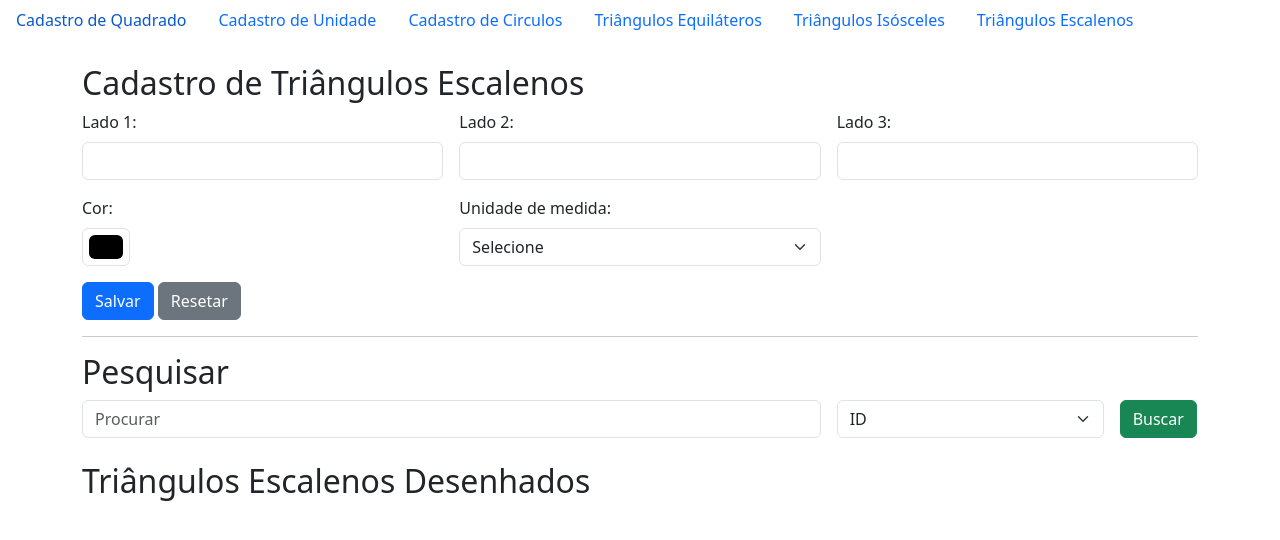
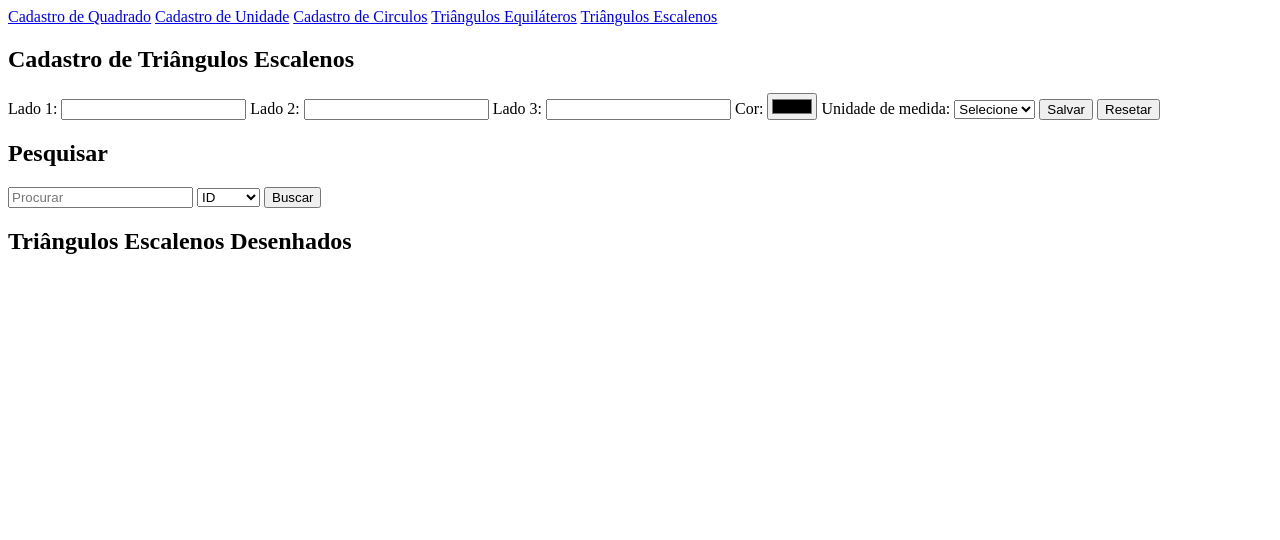
Before and after one commit to GustavoLucasFeuser/triangulo, a PHP site: page /index5.php in a window 1280 px wide. Shown: the top 540 px of the page. Run offline with PHP 8.4, Linux system fonts and the light colour scheme; data comes from the database, SQL or seed files in the repository; data that the repository does not hold is empty.

Commit message:
Pronto, na medida do possível

```diff
--- a/Triangulo-Equilatero/index3.php
+++ b/Triangulo-Equilatero/index3.php
@@ -18,7 +18,7 @@ $lista = Triangulo::listar($tipo, $busca); // Busca os triângulos conforme a bu
 
 <head>
     <title>Formulário de criação de formas</title>
-    <link href="https://cdn.jsdelivr.net/npm/bootstrap@5.3.3/dist/css/bootstrap.min.css" rel="stylesheet">
+
 </head>
 
 <body>
--- a/Triangulos-Escalenos/index5.php
+++ b/Triangulos-Escalenos/index5.php
@@ -24,7 +24,7 @@ if ($_SERVER['REQUEST_METHOD'] == 'POST' && isset($_POST['acao']) && $_POST['aca
     $unidade = new Unidade($id_unidade);
 
     // Criação de um novo objeto TrianguloEscaleno
-    $trianguloEscaleno = new TrianguloEscaleno(0, $lado1, $lado2, $lado3, $unidade, $cor);
+    $trianguloEscaleno = new TrianguloEscaleno(0, $lado1, $lado2, $lado3, $cor, $unidade);
 
     // Tente incluir o triângulo escaleno no banco de dados
     try {
@@ -38,35 +38,23 @@ if ($_SERVER['REQUEST_METHOD'] == 'POST' && isset($_POST['acao']) && $_POST['aca
 ?>
 
 <head>
-    <title>Formulário de criação de triângulos escalenos</title>
-    <link href="https://cdn.jsdelivr.net/npm/bootstrap@5.3.3/dist/css/bootstrap.min.css" rel="stylesheet">
+    <title>Triângulos Escalenos</title>
 </head>
 
 <body>
 
-    <div class="container mt-4">
-
     <h2>Cadastro de Triângulos Escalenos</h2>
-        <form action="TrianguloEscaleno.php" method="post" class="row g-3" onsubmit="return validarEntradas()">
-            <div class="col-md-4">
-                <label for="lado1" class="form-label">Lado 1:</label>
-                <input type="number" name="lado1" id="lado1" class="form-control" required>
-            </div>
-            <div class="col-md-4">
-                <label for="lado2" class="form-label">Lado 2:</label>
-                <input type="number" name="lado2" id="lado2" class="form-control" required>
-            </div>
-            <div class="col-md-4">
-                <label for="lado3" class="form-label">Lado 3:</label>
-                <input type="number" name="lado3" id="lado3" class="form-control" required>
-            </div>
-            <div class="col-md-4">
-                <label for="cor" class="form-label">Cor:</label>
-                <input type="color" name="cor" id="cor" class="form-control form-control-color" value="#000000">
-            </div>
-            <div class="col-md-4">
-                <label for="medida" class="form-label">Unidade de medida:</label>
-                <select name='medida' id='medida' class="form-select" required>
+    <form action="TrianguloEscaleno.php" method="post">
+        <label>Lado 1:</label>
+        <input type="number" name="lado1" required>
+        <label>Lado 2:</label>
+        <input type="number" name="lado2" required>
+        <label>Lado 3:</label>
+        <input type="number" name="lado3" required>
+        <label>Cor:</label>
+        <input type="color" name="cor" value="#000000">
+        <label>Unidade de medida:</label>
+        <select name='medida' required>
             <option value="0">Selecione</option>
             <?php
             $uniLista = Unidade::listar();
@@ -75,59 +63,24 @@ if ($_SERVER['REQUEST_METHOD'] == 'POST' && isset($_POST['acao']) && $_POST['aca
             }
             ?>
         </select>
-            </div>
-
-            <div class="col-12">
-                <button type="submit" name="acao" value="salvar" class="btn btn-primary">Salvar</button>
-                <button type="reset" class="btn btn-secondary">Resetar</button>
-            </div>
+        <button type="submit" name="acao" value="salvar">Salvar</button>
+        <button type="reset">Resetar</button>
     </form>
 
-        <script>
-            function validarEntradas() {
-                const lado1 = parseFloat(document.getElementById('lado1').value);
-                const lado2 = parseFloat(document.getElementById('lado2').value);
-                const lado3 = parseFloat(document.getElementById('lado3').value);
-
-                if (lado1 <= 0 || lado2 <= 0 || lado3 <= 0) {
-                    alert("Os lados devem ser maiores que zero.");
-                    return false;
-                }
-
-                if (lado1 === lado2 || lado1 === lado3 || lado2 === lado3) {
-                    alert("Os lados devem ser diferentes.");
-                    return false;
-                }
-
-                return true; // Permite o envio do formulário
-            }
-        </script>
-
-
-        <hr>
-
     <h2>Pesquisar</h2>
-        <form action="" method="get" class="row g-3">
-            <div class="col-md-8">
-                <input type="text" name="busca" id="busca" class="form-control" placeholder="Procurar">
-            </div>
-            <div class="col-md-3">
-                <select name="tipo" id="tipo" class="form-select">
+    <form action="" method="get">
+        <input type="text" name="busca" placeholder="Procurar">
+        <select name="tipo">
             <option value="1">ID</option>
             <option value="2">Lado 1</option>
             <option value="3">Lado 2</option>
             <option value="4">Lado 3</option>
         </select>
-            </div>
-            <div class="col-md-1">
-                <button type="submit" class="btn btn-success">Buscar</button>
-            </div>
+        <button type="submit">Buscar</button>
     </form>
 
-        <br>
-
     <h2>Triângulos Escalenos Desenhados</h2>
-        <div class="row" style="display: flex; flex-wrap: wrap;">
+    <div>
         <?php
         foreach ($lista as $trianguloEscaleno) {
             $lado1 = $trianguloEscaleno->getLado1();
@@ -136,51 +89,28 @@ if ($_SERVER['REQUEST_METHOD'] == 'POST' && isset($_POST['acao']) && $_POST['aca
             $unidade = $trianguloEscaleno->getUnidade()->getNome();
             $cor = $trianguloEscaleno->getCor();
 
-                // Usar a fórmula de Herão para calcular a área do triângulo
-                $s = ($lado1 + $lado2 + $lado3) / 2; // semi-perímetro
-                $area = sqrt($s * ($s - $lado1) * ($s - $lado2) * ($s - $lado3));
+            // Usar a fórmula de Heron para calcular a área do triângulo
+            $area = $trianguloEscaleno->calcularArea();
+            $perimetro = $trianguloEscaleno->calcularPerimetro();
 
-                // Altura baseada na área e na base (lado2)
+            // Calcular altura
             $altura = (2 * $area) / $lado2;
 
-                // Calcular o fator de conversão baseado na unidade selecionada
-                $fatorConversao = match ($unidade) {
-                    'mm' => 3.77953,
-                    'cm' => 37.7953,
-                    'in' => 96,
-                    'pt' => 1.33333,
-                    'pc' => 16,
-                    'px' => 1,
-                    'em' => 16, // ajuste conforme necessário
-                    'rem' => 16, // ajuste conforme necessário
-                    'vw' => 1, // porcentagem da viewport
-                    'vh' => 1, // porcentagem da viewport
-                    'vmin' => 1, // porcentagem da viewport
-                    'vmax' => 1, // porcentagem da viewport
-                    default => 1, // px
-                };
-
-                // Converter todas as dimensões para pixels
-                $lado1Px = $lado1 * $fatorConversao;
-                $lado2Px = $lado2 * $fatorConversao;
-                $alturaPx = $altura * $fatorConversao;
-
-                // Calcular os pontos do triângulo escaleno
-                $points = "0,$alturaPx $lado2Px,0 " . (($lado2Px - $lado1Px) * 0.5) . ",0";
-
-                echo "<div class='col-md-4' style='margin-bottom: 20px;'>"; // Adiciona margem inferior
-                echo "<svg width='100%' height='" . ($alturaPx + 20) . "px'>"; // A altura do SVG se ajusta à altura do triângulo
-                echo "<polygon points='$points' style='fill:$cor;stroke:black;stroke-width:1' />";
+            // Exibir informações
+            echo "<div style='margin: 10px;'>";
+            echo "<svg width='200' height='100'>";
+            echo "<polygon points='0,$altura 100,0 50,0' style='fill:$cor;stroke:black;stroke-width:1' />";
             echo "</svg>";
-                echo "<p>Lados: $lado1 $unidade, $lado2 $unidade, $lado3 $unidade</p>";
-                echo "<p>Cor: $cor</p>";
-                echo "<a href='delete.php?id=" . $trianguloEscaleno->getId() . "' class='btn btn-danger btn-sm'>Excluir</a> ";
+            echo "Lados: $lado1 $unidade, $lado2 $unidade, $lado3 $unidade<br>";
+            echo "Perímetro: " . round($perimetro, 2) . " $unidade<br>";
+            echo "Área: " . round($area, 2) . " $unidade<sup>2</sup><br>";
+            echo "Cor: $cor<br>";
+            echo "<a href='delete.php?id=" . $trianguloEscaleno->getId() . "'>Excluir</a>";
             echo "</div>";
         }
         ?>
     </div>
 
-    </div>
 </body>
 
 </html>
--- a/classes/TrianguloEscaleno.class.php
+++ b/classes/TrianguloEscaleno.class.php
@@ -98,4 +98,17 @@ class TrianguloEscaleno
             throw new Exception("Erro ao incluir triângulo escaleno: " . $e->getMessage());
         }
     }
+
+    // Método para calcular o perímetro
+    public function calcularPerimetro()
+    {
+        return $this->lado1 + $this->lado2 + $this->lado3;
+    }
+
+    // Método para calcular a área usando a fórmula de Heron
+    public function calcularArea()
+    {
+        $semiperimetro = $this->calcularPerimetro() / 2;
+        return sqrt($semiperimetro * ($semiperimetro - $this->lado1) * ($semiperimetro - $this->lado2) * ($semiperimetro - $this->lado3));
+    }
 }
--- a/navbar.php
+++ b/navbar.php
@@ -1,23 +1,12 @@
-<nav class="mb-4">
-    <ul class="nav">
 
-        <li class="nav-item">
+
             <a class="nav-link" href="../quadrado/index.php">Cadastro de Quadrado</a>
-        </li>
-        <li class="nav-item">
+
             <a class="nav-link" href="../unidade/index.php">Cadastro de Unidade</a>
-        </li>
-        <li class="nav-item">
+
             <a class="nav-link" href="../circulos/index.php">Cadastro de Circulos</a>
-        </li>
-        <li class="nav-item">
+
             <a class="nav-link" href="../Triangulo-Equilatero/index3.php">Triângulos Equiláteros</a>
-        </li>
-        <li class="nav-item">
-            <a class="nav-link" href="../Triangulos-Isoceles/index4.php">Triângulos Isósceles</a>
-        </li>
-        <li class="nav-item">
+
+
             <a class="nav-link" href="../Triangulos-Escalenos/index5.php">Triângulos Escalenos</a>
-        </li>
-    </ul>
-</nav>
```
Also changed, not shown: Triangulos-Isoceles/Triangulo_isosceles.php (deleted, +0 -29 lines), Triangulos-Isoceles/delete.php (deleted, +0 -30 lines), Triangulos-Isoceles/index4.php (deleted, +0 -124 lines). Lines whose indentation alone changed are shown as unchanged.
